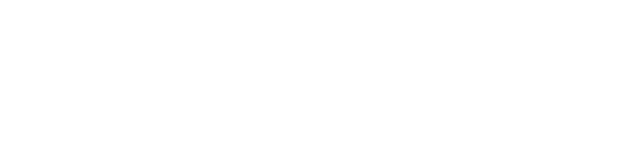
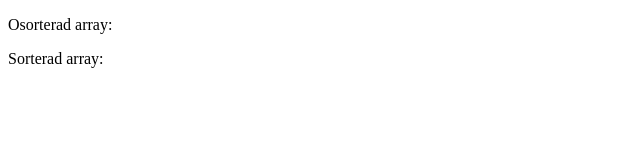
Before and after one commit to HawkSWE/Web-2-Array-uppgift, a plain HTML site: page index.html in a window 1280 px wide. Shown: the whole page, without its empty margins (0-640 px from the left). Drawn offline with Linux system fonts and the light colour scheme.

Commit message:
Update index.html

```diff
--- a/index.html
+++ b/index.html
@@ -5,6 +5,8 @@
         <title>Random siffra</title>
     </head>
     <body>
+        <p id="osorterad">Osorterad array: </p>
+        <p id="sorterad">Sorterad array: </p>
         <script src="Script.js">
 
         </script>
```
